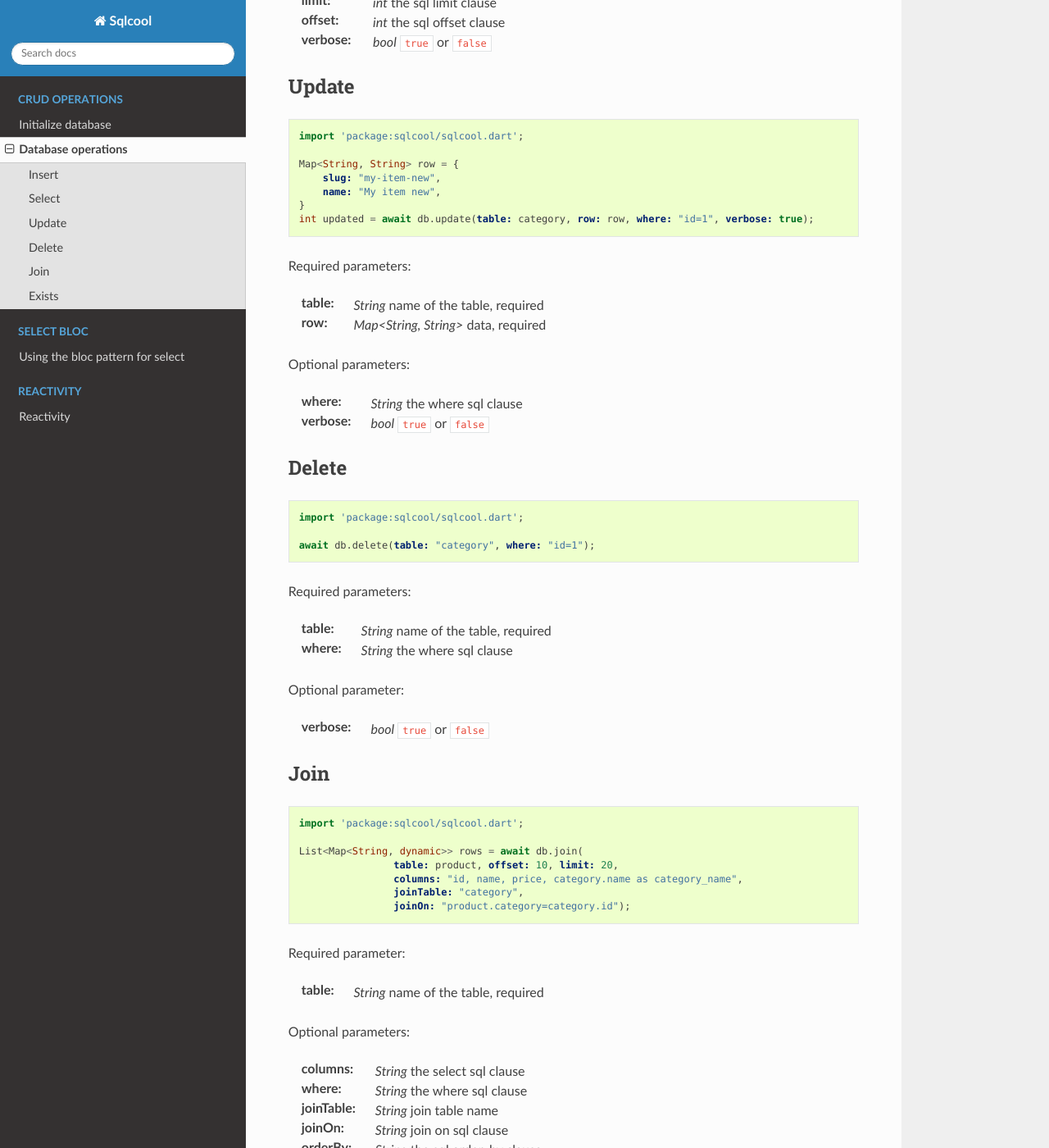
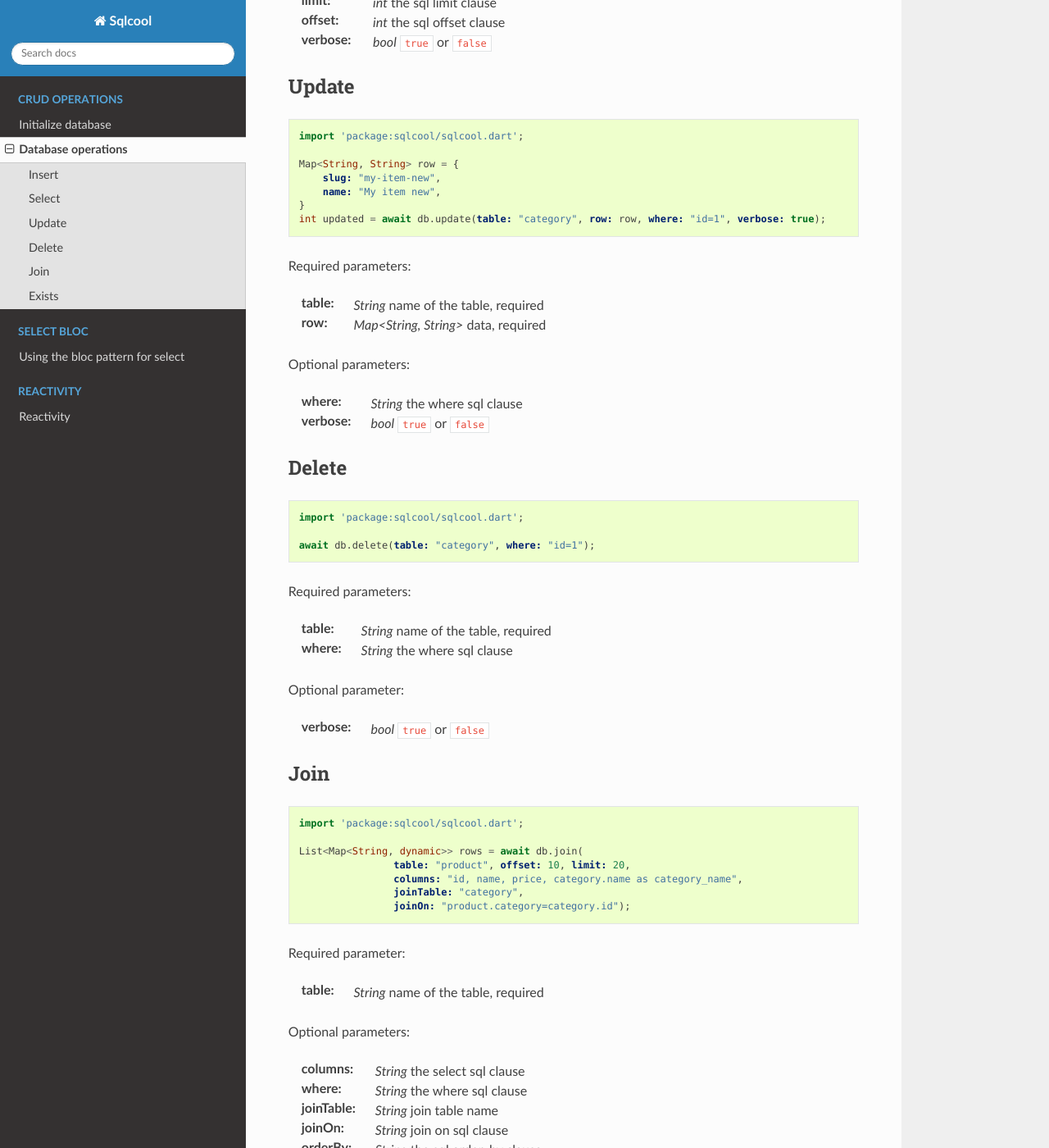
Before and after one commit to synw/sqlcool, a Sphinx documentation site: the page built from docs/db_ops.rst, in a window 1280 px wide and 1400 px high, scrolled down 1014 px. Shown: the whole window at 82% size. Built offline with Sphinx 7.4.7 and the Read the Docs theme 2.0.0, drawn with Linux system fonts in a browser that asks for light colours.

Commit message:
Fix typos in doc

```diff
--- a/docs/db_ops.rst
+++ b/docs/db_ops.rst
@@ -60,7 +60,7 @@ Update
        slug: "my-item-new",
        name: "My item new",
    }
-   int updated = await db.update(table: category, row: row, where: "id=1", verbose: true);
+   int updated = await db.update(table: "category", row: row, where: "id=1", verbose: true);
 
 Required parameters:
 
@@ -99,7 +99,7 @@ Join
    import 'package:sqlcool/sqlcool.dart';
 
    List<Map<String, dynamic>> rows = await db.join(
-                   table: product, offset: 10, limit: 20,
+                   table: "product", offset: 10, limit: 20,
                    columns: "id, name, price, category.name as category_name",
                    joinTable: "category",
                    joinOn: "product.category=category.id");
```
